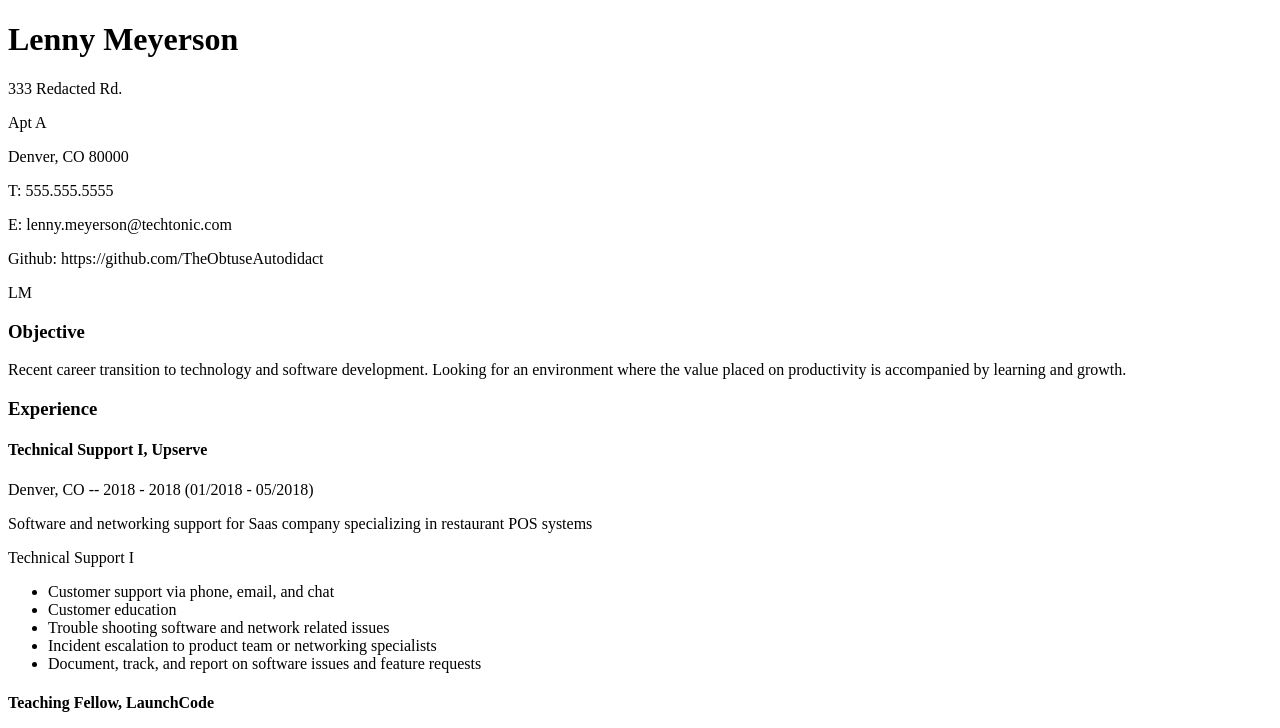
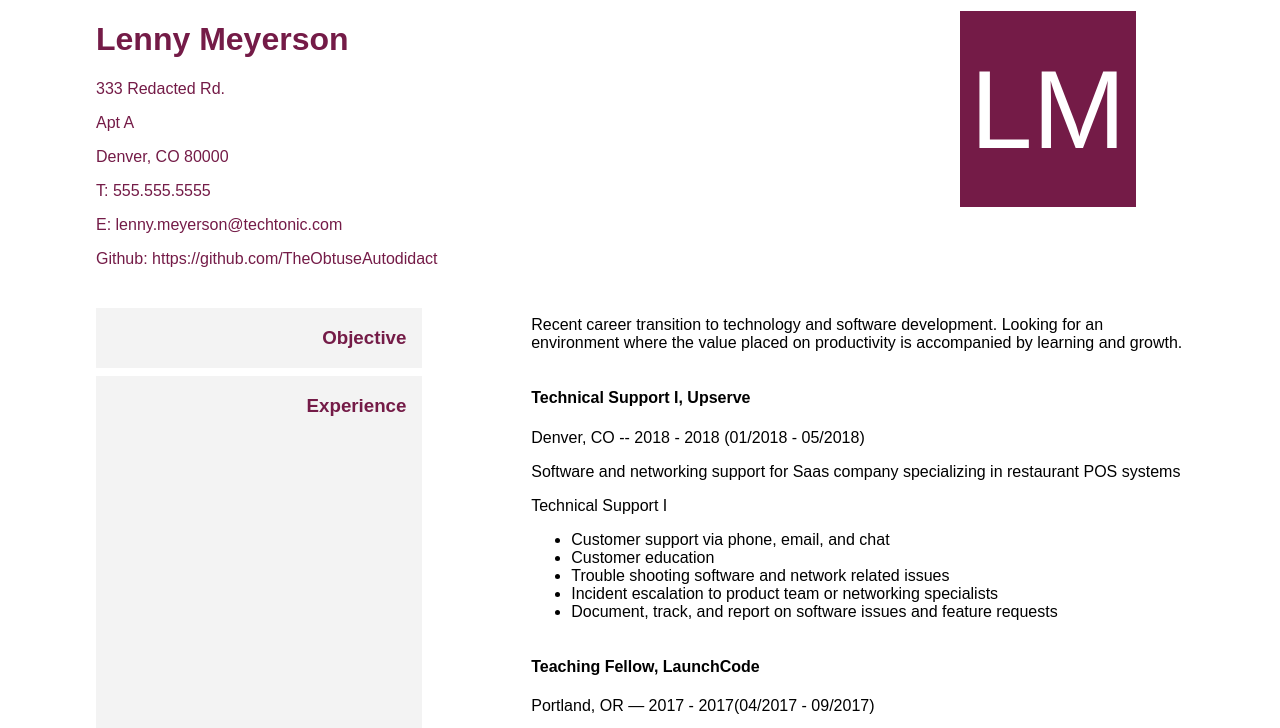
Before and after one commit to lmeyersonTechtonic/Resume, a plain HTML site: page index.html in a window 1280 px wide. Shown: the top 728 px of the page. Drawn offline with Linux system fonts and the light colour scheme.

Commit message:
[WIP] CSS for resume project

```diff
--- a/index.html
+++ b/index.html
@@ -4,10 +4,13 @@
   <meta charset="UTF-8">
   <meta name="viewport" content="width=device-width, initial-scale=1.0">
   <meta http-equiv="X-UA-Compatible" content="ie=edge">
+  <link rel="stylesheet" href="stylesheet.css">
   <title>Resume</title>
 </head>
 <body>
+  <div class="container">
     <header>
+      <div class="left-header">
         <h1>Lenny Meyerson</h1>
         <div class="address">
           <p>333 Redacted Rd.</p>
@@ -19,11 +22,14 @@
           <p>E: lenny.meyerson@techtonic.com</p>
           <p>Github: https://github.com/TheObtuseAutodidact</p>
         </div>
+      </div>
+      <div class="right-header">
         <div class="initials">LM</div>
+      </div>
     </header>
 
     <section class="objective">
-    <div>
+      <div class="key">
         <h3>Objective</h3>
       </div>
       <div class="objective-text">
@@ -34,7 +40,7 @@
     </section>
 
     <section class="experience">
-    <div>
+      <div class="key key-experience">
         <h3>Experience</h3>
       </div>
       <div class="experience-text">
@@ -163,12 +169,13 @@
     </section>
 
     <section class="references">
-    <div>
+      <div class="key">
         <h3>References</h3>
       </div>
       <div class="references-text">
         Available upon request.
       </div>
     </section>
+  </div>
 </body>
 </html>
--- /dev/null
+++ b/stylesheet.css
@@ -0,0 +1,87 @@
+
+
+
+html {
+  box-sizing: border-box;
+}
+*, *:before, *:after {
+  box-sizing: inherit;
+}
+
+body {
+  margin: 0;
+  padding: 0;
+  font-family: sans-serif;
+}
+
+.container {
+  width: 85%;
+  margin: auto;
+}
+
+header {
+  height: 300px;
+  color: #741b47;
+}
+
+.left-header {
+  width: 75%;
+  float: left;
+}
+
+.right-header {
+  width: 25%;
+  float: right;
+}
+
+section {
+  width: 100%;
+  height: 100%;
+  overflow: auto;
+  position: relative;
+}
+.key {
+  color: #741b47;
+  width: 30%;
+  float: left;
+  background-color: #f3f3f3;
+  position: absolute;
+  top: 0;
+  bottom: 0;
+  margin-top: 0.5em;
+  z-index: -1;
+  text-align: right;
+  padding-right: 1em;
+}
+
+.objective-text, .job, .references-text{
+  width: 60%;
+  float: right;
+}
+
+.initials {
+  margin: auto;
+  font-size: 7em;
+  text-align: center;
+  margin-top: 0.1em;
+  background: #741b47;
+  color: white;
+  width: 65%;
+  height: 100%;
+  padding-top: 0.3em;
+  padding-bottom: 0.3em;
+}
+
+.references {
+  position: absolute;
+  height: 4em;
+  /* line-height: 4em; */
+  width: inherit;
+  padding-top: 0.3em;
+  padding-bottom: 0.3em;
+  overflow:hidden;
+}
+
+div.reference-text {
+  padding-top: 5px;
+}
```
Lines whose indentation alone changed are shown as unchanged.
